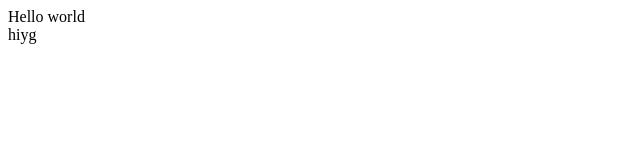
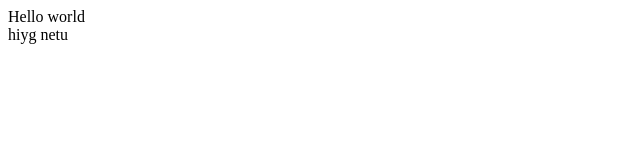
Before and after one commit to Margberry/redFlag, a plain HTML site: page index.html in a window 1280 px wide. Shown: the full height of the page, 0-640 px from the left. Drawn offline with Linux system fonts and the light colour scheme.

Commit message:
chande div

```diff
--- a/index.html
+++ b/index.html
@@ -9,7 +9,7 @@
 </head>
 <body>
     Hello world
-    <div> hiyg</div>
+    <div> hiyg netu</div>
 
 </body>
 </html>
```
